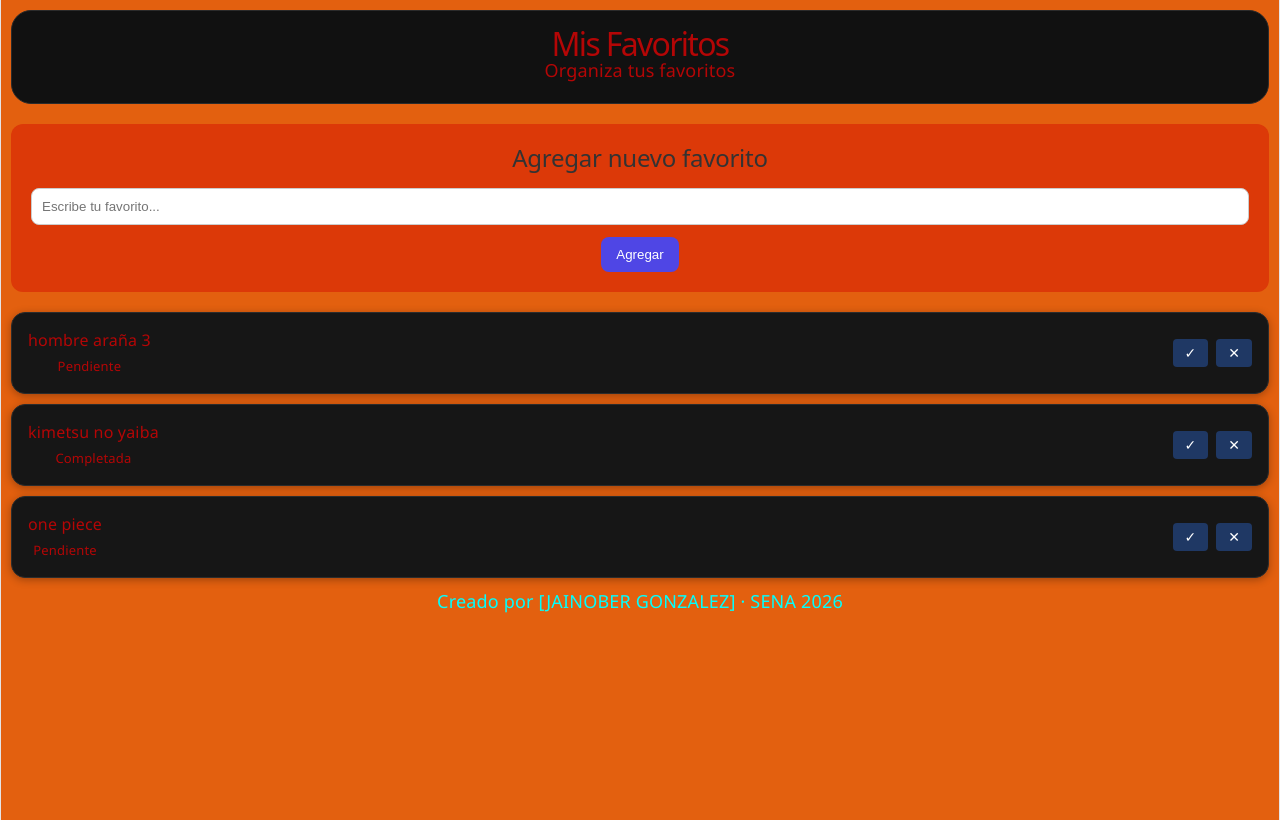
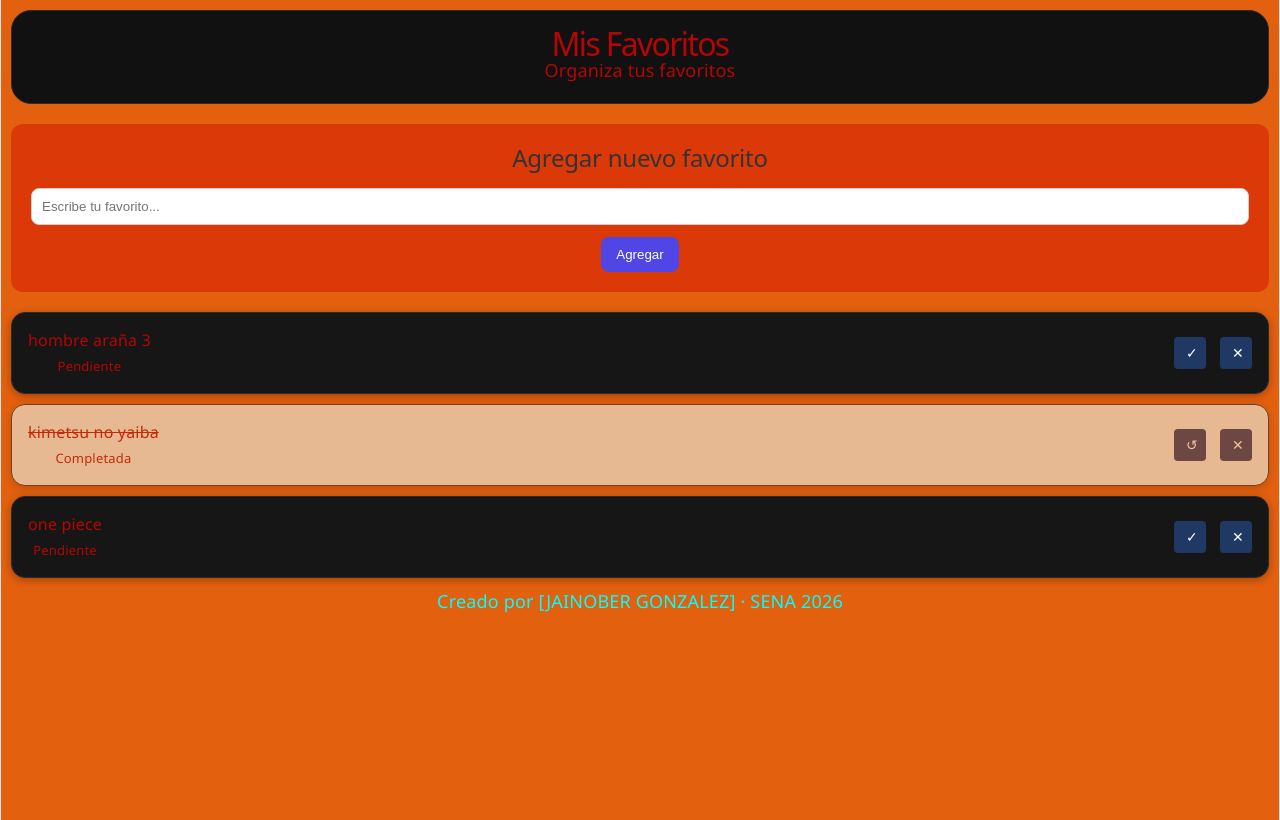
Before and after one commit to jainobergonzaleztorres-tech/MIS-PASATIEMPOS-FAVORITOS, a React (Vite) app in the folder my-app/: page / in a window 1280 px wide. Built offline with nearby package versions, Linux system fonts and the light colour scheme.

Commit message:
Implementar alternarCompletada con map y estilos condicionales

```diff
--- a/my-app/src/App.jsx
+++ b/my-app/src/App.jsx
@@ -15,7 +15,7 @@ function App() {
     { id: 3, texto: "one piece", completada: false }
   ])
 
-  // 🔥 AGREGAR
+  //  AGREGAR
   const agregarFavorito = (textoNuevo) => {
     const favoritoNuevo = {
       id: crypto.randomUUID(),
@@ -26,13 +26,25 @@ function App() {
     setFavoritos(prev => [...prev, favoritoNuevo])
   }
 
-  // 🔥 ELIMINAR (FUERA, NO DENTRO)
+  //  ELIMINAR (FUERA, NO DENTRO)
   const eliminarFavorito = (idAEliminar) => {
     setFavoritos(prev =>
       prev.filter(f => f.id !== idAEliminar)
     )
   }
+  // App.jsx — agregar despues de eliminarTarea
 
+  const alternarCompletada = (idAAlternar) => {
+    setFavoritos(favoritos.map(favorito => {
+      // Si este es el favorito que queremos modificar
+      if (favorito.id === idAAlternar) {
+        // Devolver un objeto nuevo con completada invertida
+        return { ...favorito, completada: !favorito.completada }
+      }
+      // Si no, devolver el favorito tal cual
+      return favorito
+    }))
+  }
   return (
     <div className="app">
 
@@ -46,6 +58,7 @@ function App() {
       <Lista
         favoritos={favoritos}
         eliminarFavorito={eliminarFavorito}
+        alternarCompletada={alternarCompletada}
       />
 
       <PiePagina />
--- a/my-app/src/mis_componentes/Item.css
+++ b/my-app/src/mis_componentes/Item.css
@@ -79,3 +79,30 @@
 .boton-eliminar:hover {
   background-color: #a93226;
 }
+/* Item.css — agregar al final */
+
+/* Aplicado cuando la tarea esta completada */
+.item--completada {
+  opacity: 0.6;
+  background-color: #e8f5e9;
+}
+
+.item--completada .item__texto {
+  text-decoration: line-through;
+}
+
+.boton-completar {
+  background-color: #27ae60;
+  color: white;
+  border: none;
+  width: 32px;
+  height: 32px;
+  border-radius: 50%;
+  cursor: pointer;
+  font-size: 14px;
+  font-weight: bold;
+  margin-right: 6px;
+}
+.boton-completar:hover {
+background-color: #1e8449;
+}
--- a/my-app/src/mis_componentes/Item.jsx
+++ b/my-app/src/mis_componentes/Item.jsx
@@ -2,24 +2,26 @@
 import { useState } from 'react'
 import './Item.css'
 
-function Item({ favorito, eliminarFavorito }) {
+function Item({ favorito, eliminarFavorito, alternarCompletada }) {
   const [resaltado, setResaltado] = useState(false)
 
   const manejarCompletar = (evento) => {
     // Importante: detener la propagacion para que el click
     // del boton no active el click del item completo
     evento.stopPropagation()
-    alert(`Marcar como completada: ${favorito.texto}`)
+    alternarCompletada(favorito.id)
   }
 
   const manejarEliminar = (evento) => {
     evento.stopPropagation()
-    alert(`Eliminar: ${favorito.texto}`)
+    eliminarFavorito(favorito.id)
   }
 
   return (
     <article
-      className={resaltado ? 'item item--resaltado' : 'item'}
+      className={`item ${resaltado ? 'item--resaltado' : ''
+        } ${favorito.completada ? 'item--completada' : ''
+        }`}
       onClick={() => setResaltado(!resaltado)}
     >
       <div className="item__contenido">
@@ -29,8 +31,13 @@ function Item({ favorito, eliminarFavorito }) {
         </p>
       </div>
       <div className="item__acciones">
-        <button onClick={manejarCompletar}>✓</button>
-        <button onClick={() => eliminarFavorito(favorito.id)}>✕</button>
+        <button
+          className='boton-completar'
+          onClick={manejarCompletar}
+        >
+          {favorito.completada ? '↺' : '✓'}
+        </button>
+        <button className='boton-eliminar' onClick={manejarEliminar}>✕</button>
       </div>
     </article>
   )
--- a/my-app/src/mis_componentes/Lista.jsx
+++ b/my-app/src/mis_componentes/Lista.jsx
@@ -1,5 +1,5 @@
 import Item from './Item'
-function Lista({ favoritos, eliminarFavorito }) {
+function Lista({ favoritos, eliminarFavorito, alternarCompletada }) {
   return (
     <ul>
       {favoritos.map(favorito => (
@@ -7,6 +7,7 @@ function Lista({ favoritos, eliminarFavorito }) {
           key={favorito.id}
           favorito={favorito}
           eliminarFavorito={eliminarFavorito}
+          alternarCompletada={alternarCompletada}
         />
       ))}
     </ul>
```
